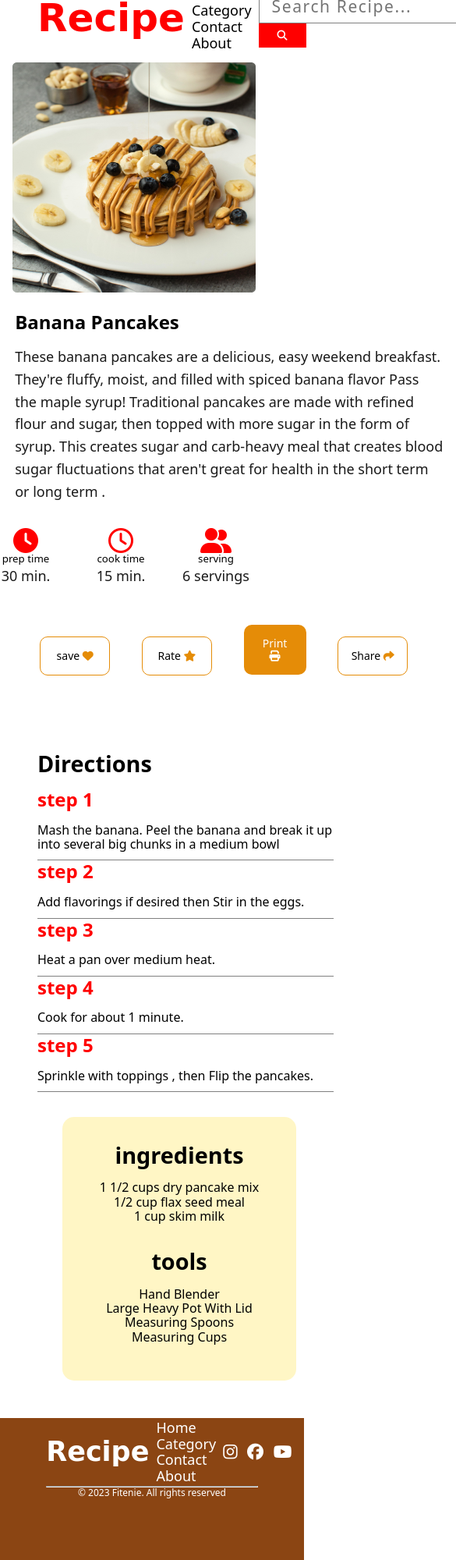
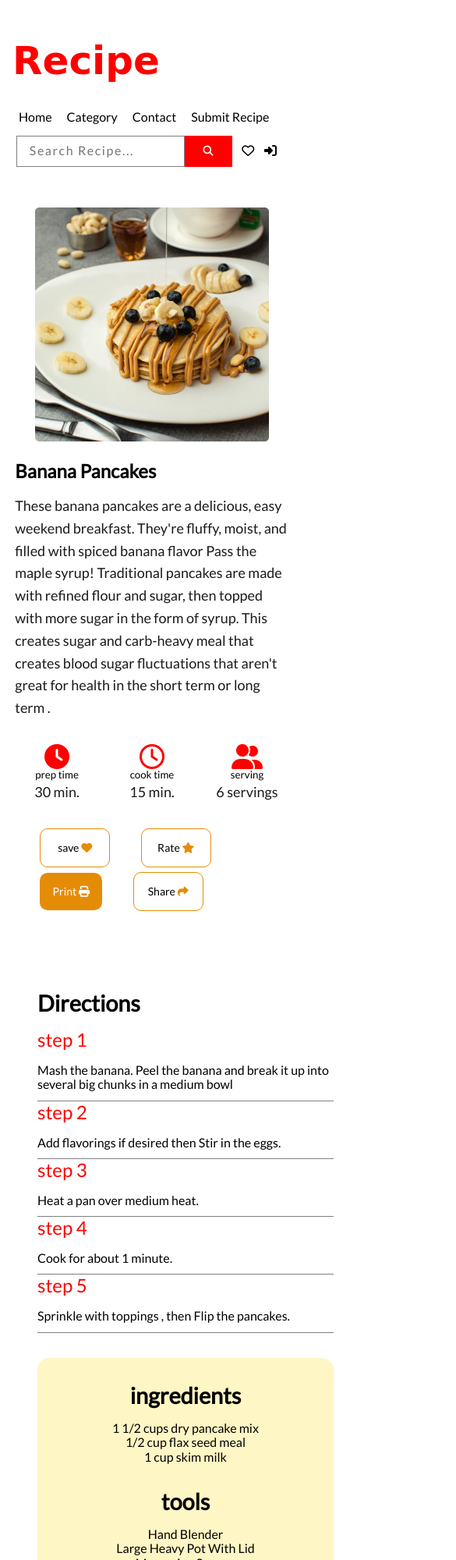
Before and after one commit to KYTC-Front-End/Recipe-AD, a plain HTML site: page details.html in a window 390 px wide. Shown: the top 2000 px of the page at 78% size, 585 px wide, since content can reach past the window. Drawn offline with nearby package versions, Linux system fonts and the light colour scheme; a web font is replaced by a local one.

Commit message:
update in the code details and css,media

```diff
--- a/assets/css/details.css
+++ b/assets/css/details.css
@@ -1,23 +1,31 @@
-*{
+* {
   padding: 0;
   margin: 0;
   box-sizing: border-box;
+  font-family: 'lato';
 }
-body{
+
+body {
   font-family: system-ui, -apple-system, BlinkMacSystemFont, 'Segoe UI', Roboto, Oxygen, Ubuntu, Cantarell, 'Open Sans', 'Helvetica Neue', sans-serif;
 }
-/* start header css */
-header{
-width:100%;
-height: 3rem;
+
+* {
+  margin: 0px;
+  padding: 0px;
+  box-sizing: border-box;
+  font-family: 'lato';
+}
+
+header {
+  width: 100%;
+  min-height: 3rem;
   padding: 0.5rem 3rem 0.5rem 3rem;
   display: flex;
-flex-direction: row;
   justify-content: space-between;
   align-items: center;
 }
 
-.logo{
+.logo {
   font-family: 'Qwigley', cursive;
   font-size: 50px;
   color: #FF0000;
@@ -37,11 +45,11 @@ display: inline-block;
 nav ul li a {
   text-decoration: none;
   color: #000;
-font-size: 18px;
+  font-size: 16px;
   padding: 0.5em;
 }
 
-nav ul li a span.active{
+nav ul li a span.active {
   position: relative;
 }
 
@@ -55,99 +63,100 @@ height: 2px;
   background-color: red;
 }
 
-.header-icon{
-font-size: 21px;
-display: flex;
-gap: 0.6em;
-align-items: center;
+.header-icon {
+  font-size: 18px;
+  cursor: pointer;
 }
 
-.hero-container{
-background-image: url(../image/Rectangle\ 6.png);
-background-repeat: no-repeat;
-background-size: cover;
-width: 100%;
-height: 100vh;
-display: flex;
-flex-direction: column;
-justify-content: center;
-align-items: center;
+.menu {
+  list-style: none;
+  padding: 0;
 }
 
-.hero-title{
-font-size: 30px;
-font-family: 'Merriweather';
-color: rgba(255, 255, 255, 0.904);
-line-height: 4rem;
-letter-spacing: 1.2px;
+.menu li {
+  display: inline-block;
+  padding: 0.3em;
 }
 
-.search-input{
+.hero-contant,.header-list-saarch {
+  background-color: #ffffff;
+  width: 25rem;
+  height: 40px;
+  display: flex;
+}
+
+.search-input,.search-input-list {
   flex: 1;
   border: 1px solid gray;
   padding: 0.5rem 1rem;
   letter-spacing: 0.1rem;
 }
-
-.search-button{
+.search-button,.search-button-list {
   background-color: #FF0000;
   padding: 0.5rem 1.5rem;
   border: none;
   cursor: pointer;
   font-size: 13px;
-outline: none;
 }
-/* start Recipe-Detail css */
 
-.Recipe-Detail-hero{
+.Recipe-Detail-hero {
   display: flex;
-  gap:3rem;
+  gap: 3rem;
 }
-.Recipe-details-hero-img{
+
+.Recipe-details-hero-img {
   margin-left: 3rem;
   margin-top: 5rem;
-  height: 60vh;
-  width: 60vw;
+  height: 430px;
+  width: 400px;
 }
-.Recipe-Detail-info{
+
+.Recipe-Detail-info {
   margin-top: 5rem;
   margin-right: 4rem;
 }
-.Recipe-Detail-info h2
-{
+
+.Recipe-Detail-info h2 {
   font-size: 2rem;
   font-weight: 600;
 }
-.Recipe-Detail-info p{
-  color:#1a1a1a;
+
+.Recipe-Detail-info p {
+  color: #1a1a1a;
   line-height: 1.8rem;
   margin: 1rem 0;
 
 }
-.Recipe-Detail-icons{
+
+.Recipe-Detail-icons {
   display: flex;
   gap: 2rem;
   text-align: center;
   margin: 2rem 0;
 }
-.Recipe-Detail-icons h5{
+
+.Recipe-Detail-icons h5 {
   font-weight: 420;
 }
-.Recipe-Detail-icons p{
+
+.Recipe-Detail-icons p {
   margin-top: 0;
   font-weight: 100;
   font-size: 0.85rem;
 }
-.Recipe-Detail-icons i{
+
+.Recipe-Detail-icons i {
   font-size: 1.2rem;
 }
-.Recipe-Detail-tags{
+
+.Recipe-Detail-tags {
   font-weight: 600;
   align-items: center;
   font-size: 0.7em;
   gap: 1rem;
 }
-#icon-save{
+
+#icon-save {
   background-color: #E58C07;
   border: none;
   color: white;
@@ -158,97 +167,116 @@ outline: none;
   font-size: 14px;
   cursor: pointer;
 }
-.Recipe-Detail-tags button{
+
+.Recipe-Detail-tags button {
   padding: 0.05rem 0.5rem;
   margin: 0 0.25rem;
-  background-color:white;
+  background-color: white;
   border: 1px solid #E58C07;
   border-radius: 10px;
-   color:black;
+  color: black;
   padding: 1rem 1rem;
   text-align: center;
   text-decoration: none;
   display: inline-block;
   font-size: 14px;
   cursor: pointer;
-        width:9vw;
+  width: 9vw;
+  min-width: fit-content;
+  margin-bottom: 6px;
 }
-.Recipe-Detail-content{
+
+.Recipe-Detail-content {
   display: flex;
   margin-top: 5rem;
   margin-right: 4rem;
   margin-left: 3rem;
 
 }
-.Recipe-Detail-content h4{
+
+.Recipe-Detail-content h4 {
   font-size: 1.8rem;
   font-weight: 600;
   margin-bottom: 1rem;
 }
-.p-step{
-  color:#FF0000;
+
+.p-step {
+  color: #FF0000;
   font-size: 1.5rem;
   font-weight: 550;
   margin-bottom: 1rem;
 }
-.single-instruction{
+
+.single-instruction {
   border-bottom: 1px solid gray;
   padding-bottom: 0.7rem;
 }
-.second-column{
-  width:24vw;
-  height: 60vh;
+
+.second-column {
+  width: 370px;
   background-color: #FFF6C5;
   margin-left: 5rem;
   text-align: center;
   border-radius: 15px;
 }
-.second-column h4{
+
+.second-column h4 {
   margin-bottom: 1rem;
   margin-top: 2rem;
 }
-.single-ingredient{
+
+.single-ingredient {
   font-size: 1rem;
 }
-.single-tool{
+
+.single-tool {
   font-size: 1rem;
 }
-/* start footer css */
-.Footer-Container{
+
+.Footer-Container {
   width: 100%;
-  height:18vh;
+  height: 17vh;
   background-color: #8B4513;
   display: flex;
   flex-direction: column;
   padding: 0 3.7rem;
- margin-top: 3rem;
+  margin-top: 2rem;
 }
 
-.Footer-content{
+.Footer-content {
   display: flex;
   justify-content: space-between;
   align-items: center;
   color: #fff;
 }
 
-.footer-nav{
+.header-icon {
+  width: 6rem;
+  font-size: 20px;
+  display: flex;
+  justify-content: space-between;
+}
+
+.footer-nav {
+  color: #fff;
+  font-size: 15px;
+  padding: 1.5rem;
+}
+
+#logo-footer {
+  font-size: 60px;
   color: #fff;
 }
 
-#logo-footer{
-  font-size: 35px;
-  color: #fff;
-}
-
-.hr{
-  margin-top: 0;
-  margin-bottom: 0;
-  background-color: rgba(204, 204, 204, 0.651);
+.hr {
+  height: 1px;
+  background-color: rgba(204, 204, 204, 0.822);
   border: none;
 }
 
-.copyright{
+.copyright {
   font-size: 12px;
   text-align: center;
   color: #fff;
+  margin-top: 5px;
 }
--- a/assets/css/media.css
+++ b/assets/css/media.css
@@ -1,70 +1,129 @@
 @media (max-width: 1200px) {
-    .Recipe-details-hero-img{
+  header {
+    flex-wrap: wrap;
+  }
+
+  .header-list-icon {
+    width: 100%;
+  }
+
+  .Recipe-details-hero-img {
     margin-left: 2.5rem;
     margin-right: 1rem;
     margin-top: 4.5rem;
-      height: 40vh;
-     width: 90vw;
   }
-    .Recipe-Detail-tags button{
-            width:8vw;
+
+  .Recipe-Detail-tags button {
+    width: 8vw;
   }
 }
+
+@media (max-width: 991.98px) {
+  .Recipe-details-hero-img {
+    width: 300px;
+    height: 300px;
+  }
+
+  .Recipe-Detail-icons {
+    margin: 2rem 0 1rem;
+  }
+
+  .first-column {
+    width: 100%;
+    margin-bottom: 2rem;
+  }
+
+  .Recipe-Detail-content {
+    flex-wrap: wrap;
+  }
+
+  .second-column {
+    min-height: 350px;
+    margin: auto;
+  }
+}
+
 @media (max-width: 600px) {
-       .Recipe-Detail-hero{
+
+  nav {
+    width: 100%;
+    margin-bottom: 10px;
+  }
+
+  header {
+    padding: 1rem;
+  }
+
+  .menu li:first-child {
+    width: 80%;
+  }
+
+  .header-list-saarch {
+    width: 100%;
+  }
+
+  .Recipe-Detail-hero {
     display: flex;
     flex-direction: column;
-          gap:0.5rem;
+    gap: 0.5rem;
   }
-        .Recipe-details-hero-img{
-          margin-left: 1rem;
-          margin-right: 1rem;
+
+  .Recipe-details-hero-img {
+    margin-left: auto;
+    margin-right: auto;
     margin-top: 2rem;
-          height: 35vh;
-         width: 80vw;
   }
-        .Recipe-Detail-info{
+
+  .Recipe-Detail-info {
     margin-top: 1rem;
     margin-right: 1.2rem;
     margin-left: 1.2rem;
   }
-        .Recipe-Detail-info h2
-        {
+
+  .Recipe-Detail-info h2 {
     font-size: 24px;
   }
-        .Recipe-Detail-info p{
+
+  .Recipe-Detail-info p {
     font-size: 18px;
-         width:550px;
+    width: 100%;
   }
-        .Recipe-Detail-icons{
+
+  .Recipe-Detail-icons {
     display: flex;
     justify-content: center;
     text-align: center;
-          margin-right: 5rem;
   }
-        .Recipe-Detail-icons h5{
+
+  .Recipe-Detail-icons h5 {
     width: 90px;
   }
-        .Recipe-Detail-icons p{
+
+  .Recipe-Detail-icons p {
     width: 90px;
   }
-        .Recipe-Detail-icons i{
+
+  .Recipe-Detail-icons i {
     font-size: 2rem;
   }
-        .Recipe-Detail-tags{
+
+  .Recipe-Detail-tags {
     font-weight: 500;
     align-items: center;
     font-size: 0.7em;
     gap: 4rem;
   }
-        #icon-save{
-                width:80px;
+
+  #icon-save {
+    width: 80px;
   }
-        .Recipe-Detail-tags button{
-          width:90px;
+
+  .Recipe-Detail-tags button {
+    width: 90px;
     margin-left: 2rem;
   }
-        .Recipe-Detail-content{
+
+  .Recipe-Detail-content {
     display: flex;
     flex-direction: column;
     margin-top: 5rem;
@@ -74,90 +133,38 @@
 
   }
 
-        .second-column{
-          width:300px;
-          height: 40vh;
-          margin-left: 2rem;
+  .second-column {
+    width: 100%;
     border-radius: 15px;
-          margin-top: 2rem;
   }
-
-        .Footer-Container{
+  .Footer-Container {
     width: 100%;
-          height:32vh;
-          background-color: #8B4513;
-          display: flex;
-          flex-direction: column;
-          padding: 0 3.7rem;
+    height: auto;
+    padding: 1rem 3.7rem;
     margin-top: 3rem;
   }
 
-        .Footer-content{
-          display: flex;
-          justify-content: space-between;
-          align-items: center;
-          color: #fff;
+  .Footer-content {
+    flex-wrap: wrap;
   }
 
-        .footer-nav{
-          color: #fff;
+  .footer-nav {
+    padding: 10px;
   }
-
-        #logo-footer{
+  #logo-footer {
     font-size: 35px;
     color: #fff;
   }
-
-        .hr{
-          margin-top: 0;
-          margin-bottom: 0;
-          background-color: rgba(204, 204, 204, 0.651);
-          border: none;
-        }
-
-        .copyright{
-         font-size: 12px;
-         text-align: center;
-         color: #fff;
-        } .Footer-Container{
-      width: 100%;
-      height:32vh;
-      background-color: #8B4513;
-      display: flex;
-      flex-direction: column;
-      padding: 0 3.7rem;
-     margin-top: 3rem;
-    }
-
-    .Footer-content{
-      display: flex;
-      justify-content: space-between;
-      align-items: center;
-      color: #fff;
-    }
-
-    .footer-nav{
-      color: #fff;
-    }
-
-    #logo-footer{
-      font-size: 35px;
-      color: #fff;
-    }
-
-    .hr{
-      margin-top: 0;
-      margin-bottom: 0;
-      background-color: rgba(204, 204, 204, 0.651);
-      border: none;
-    }
-
-    .copyright{
+  .copyright {
     font-size: 12px;
     text-align: center;
     color: #fff;
   }
 }
-  @media (min-width: 1800px){
 
-  }
+/* 1399.98px */
+/* 1199.98px */
+/* 991.98px */
+/* 768.98px */
+/* 576.98px */
+/* 375.98px */
--- a/details.html
+++ b/details.html
@@ -1,5 +1,6 @@
 <!DOCTYPE html>
 <html lang="en">
+
 <head>
   <meta charset="UTF-8" />
   <meta http-equiv="X-UA-Compatible" content="IE=edge" />
@@ -7,42 +8,43 @@
   <title> Recipe Detail </title>
   <link rel="shortcut icon" href="./assets/favicon.ico" type="image/x-icon" />
   <link rel="stylesheet" href="./css/normalize.css" />
-    <link rel="stylesheet"  href="https://cdnjs.cloudflare.com/ajax/libs/font-awesome/5.14.0/css/all.min.css" />
+  <link rel="stylesheet" href="https://cdnjs.cloudflare.com/ajax/libs/font-awesome/5.14.0/css/all.min.css" />
   <link rel="preconnect" href="https://fonts.googleapis.com">
   <link rel="preconnect" href="https://fonts.gstatic.com" crossorigin>
-    <link href="https://fonts.googleapis.com/css2?family=Lato&family=Merriweather:wght@300&family=Montserrat:wght@200&family=Qwigley&display=swap" rel="stylesheet">
-    <script
-    src="https://kit.fontawesome.com/623677c6b3.js"
-    crossorigin="anonymous"></script>
+  <link
+    href="https://fonts.googleapis.com/css2?family=Lato&family=Merriweather:wght@300&family=Montserrat:wght@200&family=Qwigley&display=swap"
+    rel="stylesheet">
+  <script src="https://kit.fontawesome.com/623677c6b3.js" crossorigin="anonymous"></script>
   <link rel="icon" href="./assets/favicon-io/favicon.ico">
-    <link rel="stylesheet" href="./assets/css/details.css">
+  <link rel="stylesheet" href="./assets/css/details.css" />
   <link rel="stylesheet" href="./assets/css/media.css">
 </head>
+
 <body>
-    <body>
-      <!-- start header -->
+  <!-- Header Section -->
   <header>
     <h1 class="logo">Recipe</h1>
     <nav>
       <ul>
-                <li><a href="#">Home</a></li>
-                <li><a href="recipelist.html">Category</a></li>
+        <li><a href="http://127.0.0.1:5500/Recipe-AD/index.html">Home</a></li>
+        <li><a href="http://127.0.0.1:5500/Recipe-AD/list.html">Category</a></li>
         <li><a href="#">Contact</a></li>
-                <li><a href="#">About</a></li>
+        <li><a href="#">Submit Recipe</a></li>
       </ul>
     </nav>
-
-          <section class="header-icon">
-            <form class="hero-contant">
-              <input type="search" class="search-input" placeholder="Search Recipe...">
-              <button type="submit" class="search-button"><i class="fa fa-search" style="color: #fff;"></i></button>
+    <section class="header-list-icon">
+      <ul class="menu">
+        <li>
+          <form class="header-list-saarch">
+            <input type="search" class="search-input-list" placeholder="Search Recipe...">
+            <button type="submit" class="search-button-list"><i class="fa fa-search" style="color: #fff;"></i></button>
           </form>
-          <i class="fa-sharp fa-solid fa-heart" style="color: #000000;"></i>
-              <i class="fa fa-sign-in-alt" style="color: #000000;"></i>
+        </li>
+        <li><i class="fa-regular fa-heart" style="color: #000;"></i></li>
+        <li><i class="fa fa-sign-in-alt" style="color: #000000;"></i></li>
+      </ul>
     </section>
   </header>
-      <section class="headerdetails">
-      </section>
   <!-- start Recipe Detail Page -->
   <section class="Recipe-Detail">
     <section class="Recipe-Detail-hero">
@@ -76,16 +78,16 @@
           </article>
         </section>
         <p class="Recipe-Detail-tags">
-                <button>save  <i class="fa-sharp fa-solid fa-heart" style="color: #E58C07;"></i></button>
-                <button>Rate  <i class="fa-solid fa-star" style="color:#E58C07;"></i></button>
-                <button id="icon-save">Print  <i class="fa-solid fa-print" style="color:white;"></i></button>
+          <button>save <i class="fa-sharp fa-solid fa-heart" style="color: #E58C07;"></i></button>
+          <button>Rate <i class="fa-solid fa-star" style="color:#E58C07;"></i></button>
+          <button id="icon-save">Print <i class="fa-solid fa-print" style="color:white;"></i></button>
           <button>Share <i class="fa-solid fa-share" style="color:#E58C07"></i> </button>
         </p>
       </article>
     </section>
     <!-- content -->
     <section class="Recipe-Detail-content">
-            <article>
+      <article class="first-column">
         <h4>Directions</h4>
         <div class="single-instruction">
           <step>
@@ -175,7 +177,7 @@
         <i class="fab fa-youtube"></i>
       </section>
     </section>
-        <hr/>
+    <hr />
 
     <section class="footer-copyright">
       <p class="copyright"> © 2023 Fitenie. All rights reserved</p>
```
Lines whose indentation alone changed are shown as unchanged.
